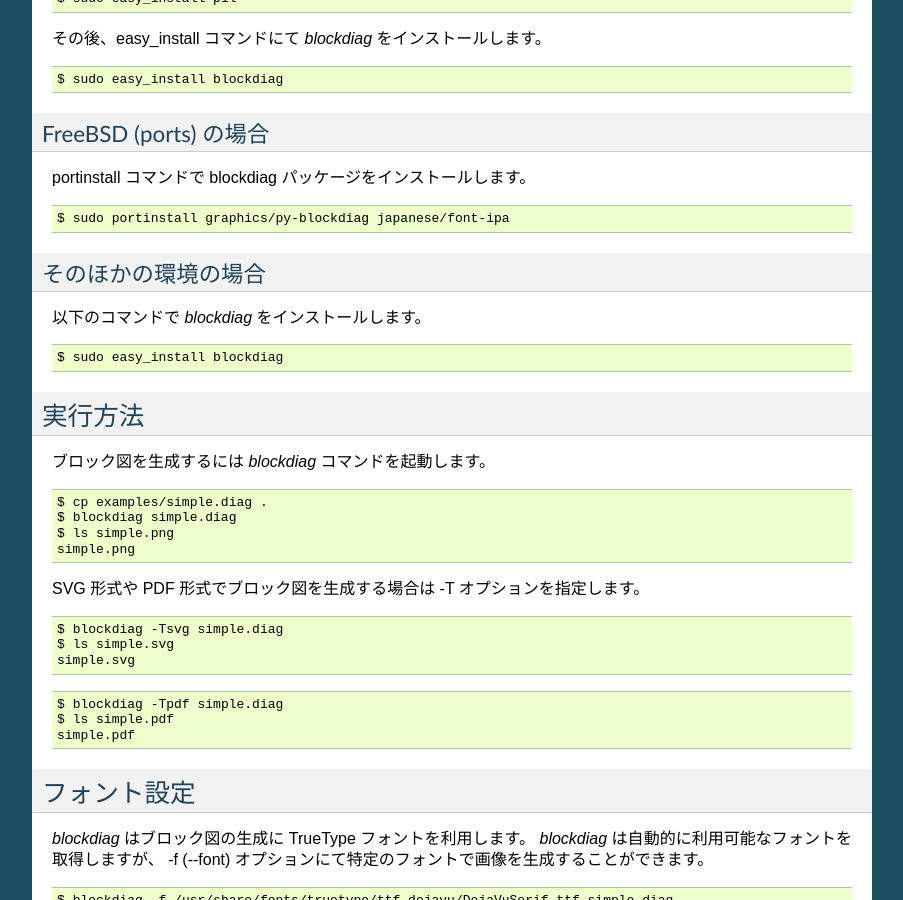
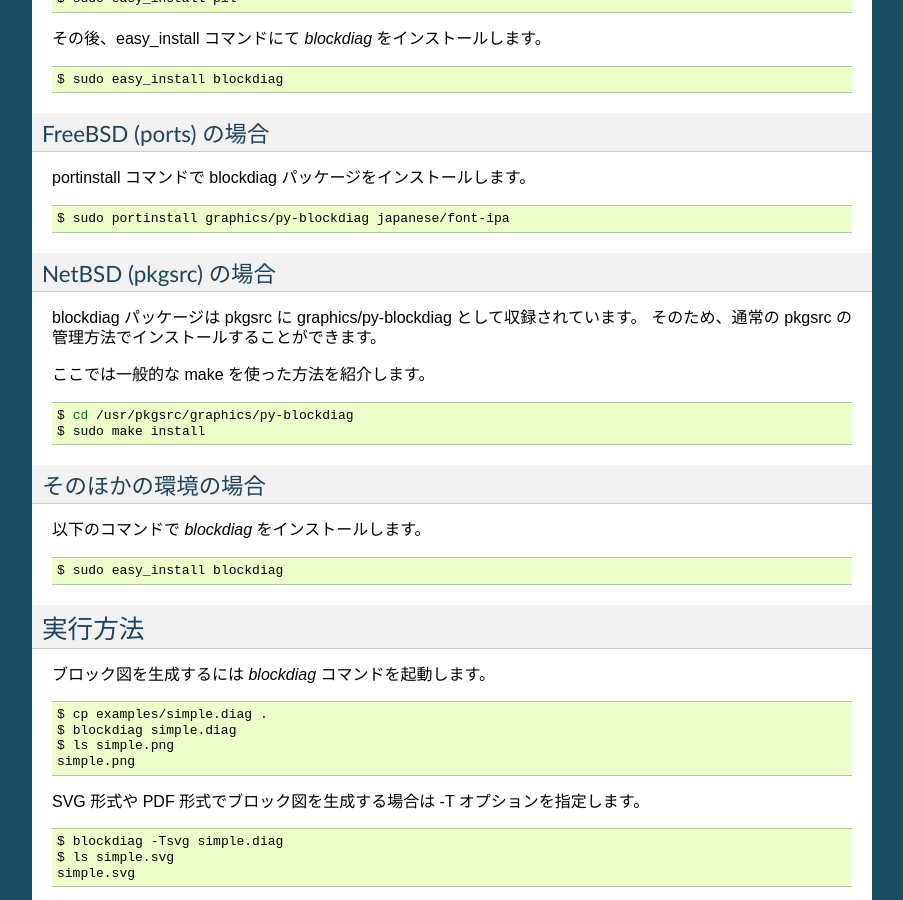
Before and after one commit to blockdiag/blockdiag.com, a Sphinx documentation site: the page built from blockdiag-ja/source/introduction.rst, in a window 1280 px wide and 900 px high, scrolled down 1889 px. Shown: the whole window, without its empty margins (198-1101 px from the left). Built offline with Sphinx 7.4.7, drawn with Linux system fonts in a browser that asks for light colours.

Commit message:
* Add installation with pkgsrc

```diff
--- a/blockdiag-ja/source/introduction.rst
+++ b/blockdiag-ja/source/introduction.rst
@@ -128,6 +128,18 @@
 
    $ sudo portinstall graphics/py-blockdiag japanese/font-ipa
 
+NetBSD (pkgsrc) の場合
+----------------------
+blockdiag パッケージは pkgsrc に graphics/py-blockdiag として収録されています。
+そのため、通常の pkgsrc の管理方法でインストールすることができます。
+
+ここでは一般的な make を使った方法を紹介します。
+
+.. code-block:: bash
+
+   $ cd /usr/pkgsrc/graphics/py-blockdiag
+   $ sudo make install
+
 そのほかの環境の場合
 --------------------
 以下のコマンドで `blockdiag` をインストールします。
```
